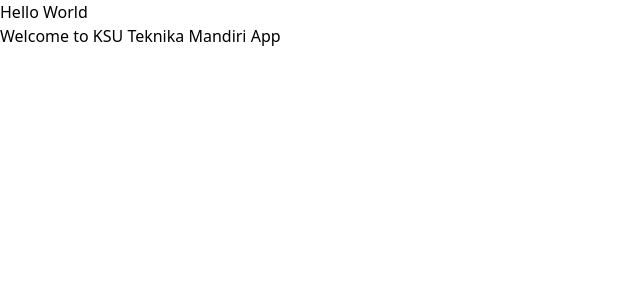
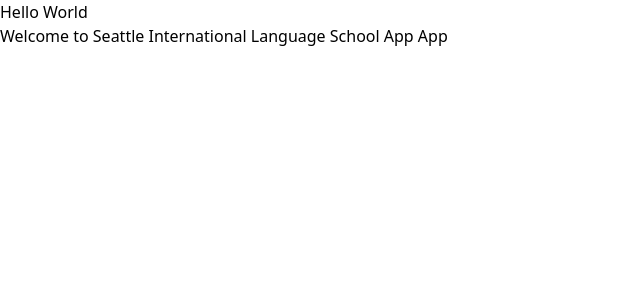
Before and after one commit to afaninMusfida1/Seattle, a React (Vite) app: page / in a window 1280 px wide. Shown: the top 300 px of the page, without its empty margins (0-640 px from the left). Built offline with nearby package versions, Linux system fonts and the light colour scheme.

Commit message:
change welcome text

```diff
--- a/src/modules/layout/MainLayout.jsx
+++ b/src/modules/layout/MainLayout.jsx
@@ -2,7 +2,7 @@ const MainLayout = () => {
   return (
     <div className="text-center mt-[400px]">
       <h1 className='text-5xl font-light'>Hello World</h1>
-      <p className='text-3xl font-extralight'>Welcome to KSU Teknika Mandiri App</p>
+      <p className='text-3xl font-extralight'>Welcome to Seattle International Language School App App</p>
     </div>
   )
 }
```
